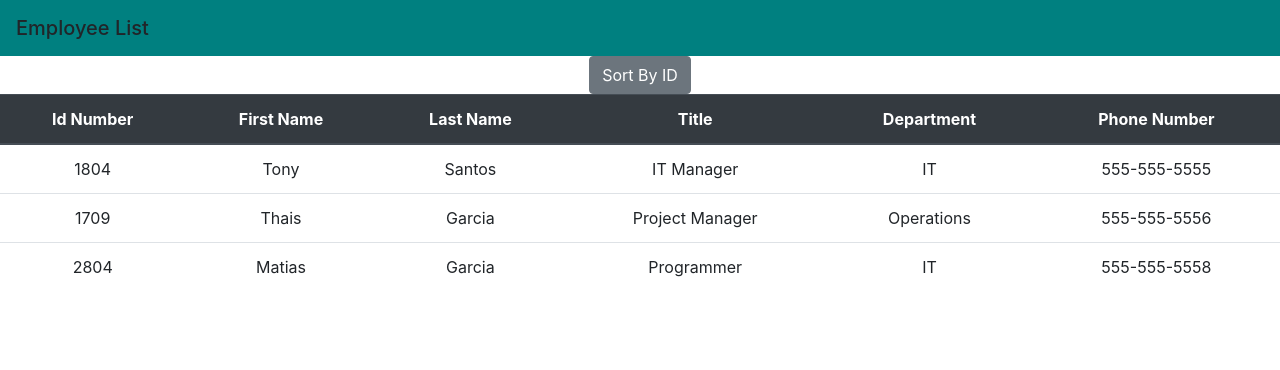
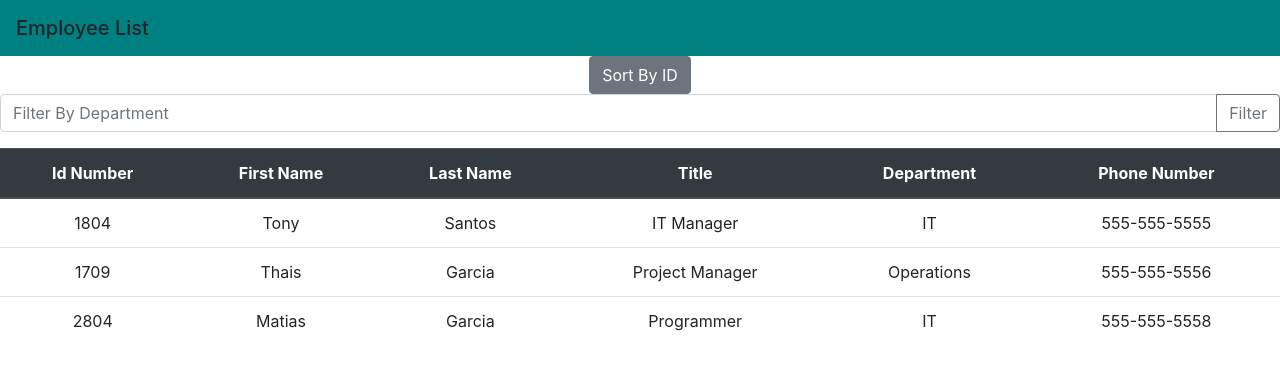
Before and after one commit to ReynaGS/employee_directory, a React (Create React App) app: page / in a window 1280 px wide. Shown: the top 370 px of the page. Built offline with nearby package versions, Linux system fonts and the light colour scheme.

Commit message:
added sort button

```diff
--- a/src/App.js
+++ b/src/App.js
@@ -6,7 +6,7 @@ import empleados from './employeeList.json'
 
 
 function App() {
-  console.log(empleados);
+  // console.log(empleados);
   return (
     <div className="App">
       <Navbar/>
--- a/src/components/EmployeeTable.js
+++ b/src/components/EmployeeTable.js
@@ -5,7 +5,7 @@ import EmployeeRow from "./EmployeeRow"
 
 
 function EmployeeTable (props){
-    console.log(props)
+    // console.log(props)
     const employeeRows = props.employeeList.map((employee) =>
     {
         return (
--- a/src/components/Wrapper.js
+++ b/src/components/Wrapper.js
@@ -3,21 +3,42 @@ import EmployeeTable from "./EmployeeTable";
 
 class Wrapper extends React.Component {
     state = {
-        employeeList: this.props.employeeList
+        employeeList: this.props.employeeList,
+        filterValue: ""
     };
     handleSort = () => {
-        // We always use the setState method to update a component's state
-        // this.setState({ count: this.state.count + 1 });
-        // console.log("Han hecho un click")
         var x = this.state.employeeList.sort((a, b) => a.id - b.id)
 
         this.setState({employeeList:x})
     };
+    handleFilter = () => {
+
+        var z = this.state.employeeList.filter((employee) => {
+
+            return(employee.department === this.state.filterValue)
+        })
+        this.setState({employeeList:z})
+    };
+    handleChange = (e) => {
+    this.setState({ filterValue: e.target.value });
+    };
+
+
     render(){
         return(
             <div>
 
             <button type="button" className="btn btn-secondary " onClick={this.handleSort}>Sort By ID</button>
+
+
+
+                <div className="input-group mb-3">
+                    <input type="text" className="form-control" onChange={this.handleChange} placeholder="Filter By Department" aria-label="Recipient's username" aria-describedby="button-addon2"/>
+                        <div className="input-group-append">
+                        <button className="btn btn-outline-secondary" onClick={this.handleFilter} type="button" id="button-addon2">Filter</button>
+                        </div>
+                </div>
+
 
             <EmployeeTable
                 employeeList={this.state.employeeList}
```
Also changed, not shown: 1 other file (tests, documents, lock files or other folders).
